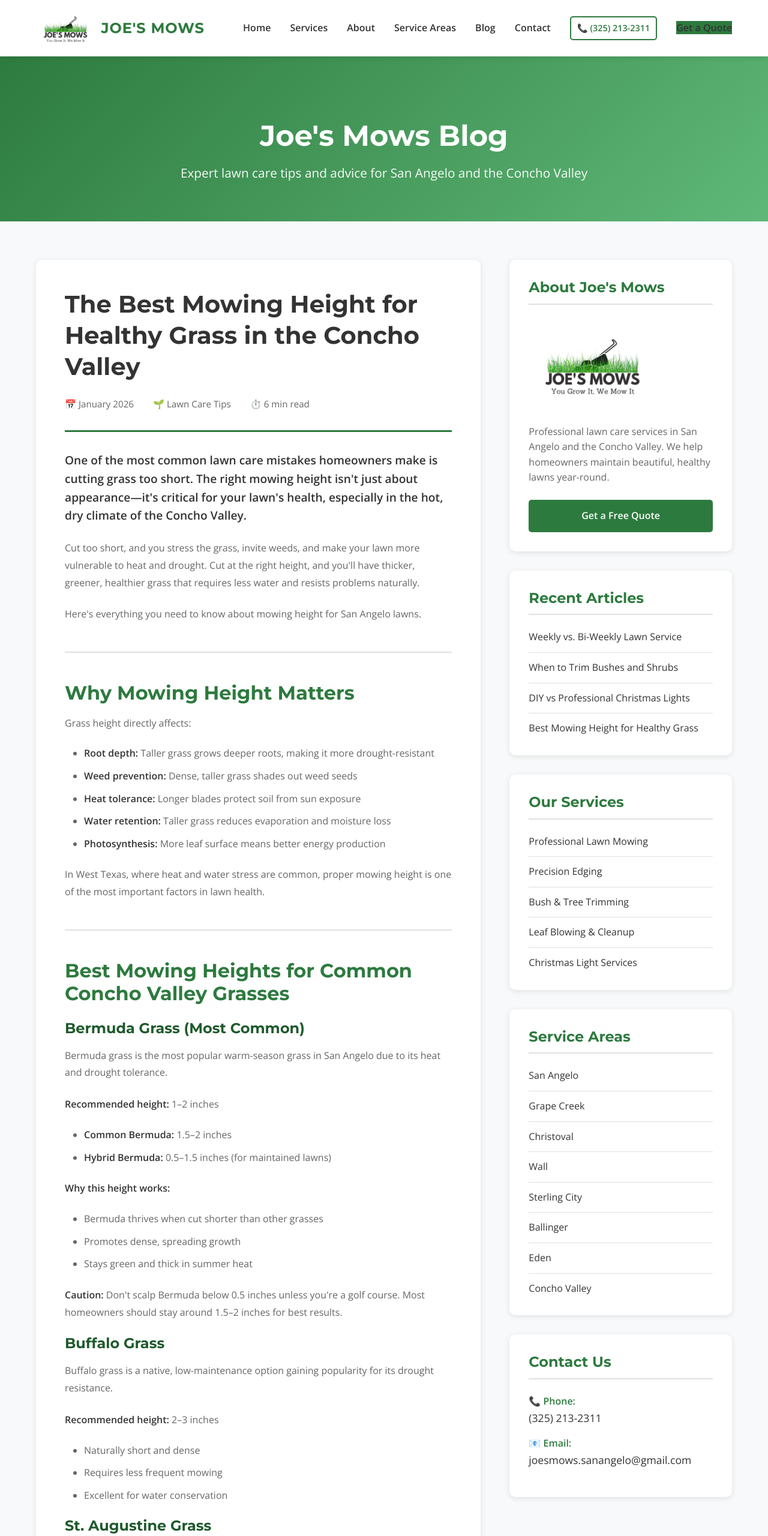
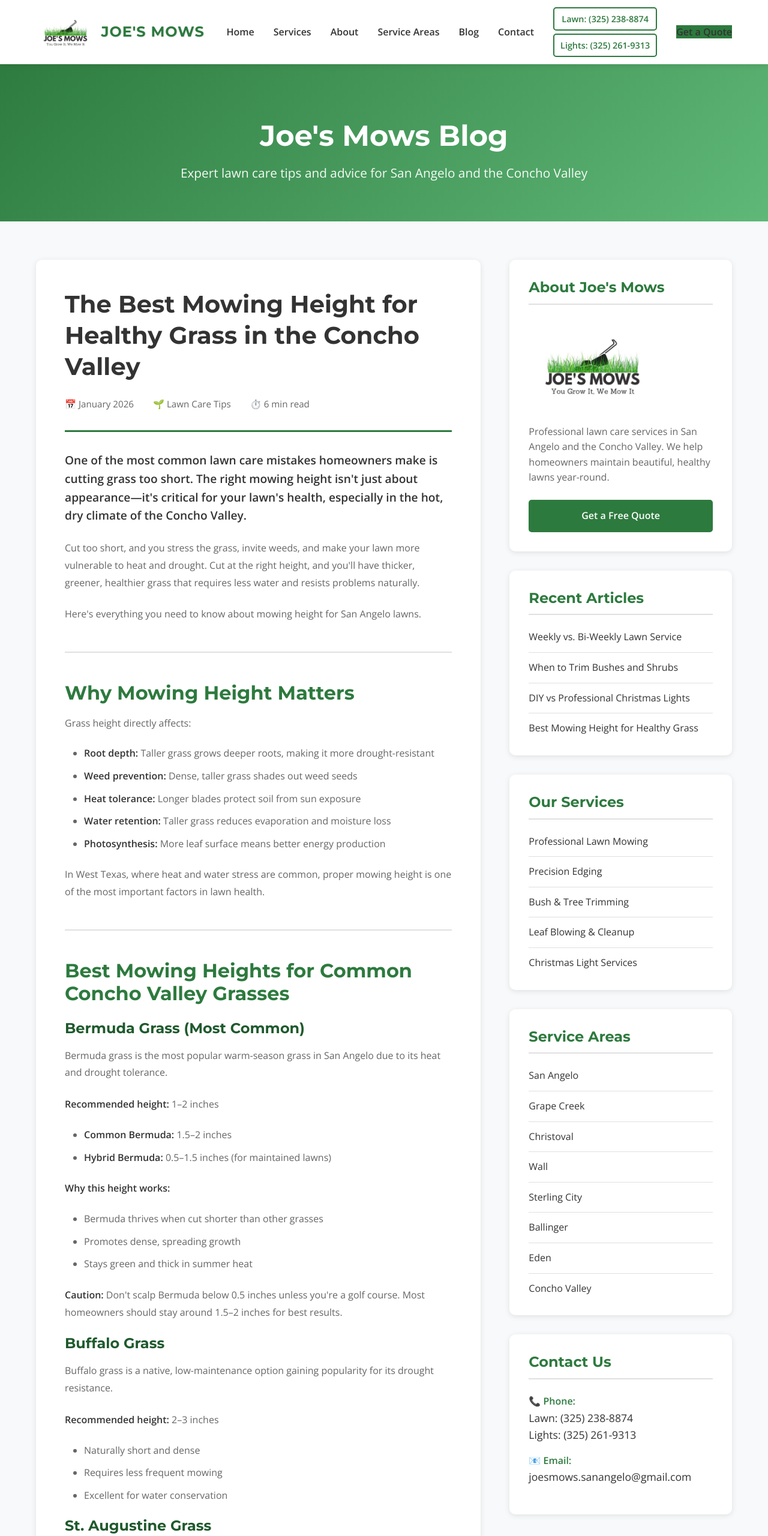
Before and after one commit to conchocatalyst/joes-mows-website, a website: page blog-best-mowing-height-concho-valley.html in a window 1280 px wide. Shown: the top 2560 px of the page at 60% size. Drawn offline with nearby package versions, Linux system fonts and the light colour scheme.

Commit message:
Update all phone numbers on blog pages to dual numbers
- Update navigation phone numbers to show both Lawn and Lights lines
- Update sidebar contact widgets with both numbers
- Update footer contact sections with both numbers
- Update call-to-action buttons (lawn number for general, lights number for Christmas article)
- Update script.js error message with correct lawn number

Co-Authored-By: Warp <agent@warp.dev>

```diff
--- a/blog-best-mowing-height-concho-valley.html
+++ b/blog-best-mowing-height-concho-valley.html
@@ -36,7 +36,12 @@
                     <li><a href="index.html#areas">Service Areas</a></li>
                     <li><a href="blog.html">Blog</a></li>
                     <li><a href="index.html#contact">Contact</a></li>
-                    <li class="nav-phone"><a href="tel:325-213-2311">📞 (325) 213-2311</a></li>
+                    <li class="nav-phone">
+                        <div class="phone-lines">
+                            <a href="tel:325-238-8874">Lawn: (325) 238-8874</a>
+                            <a href="tel:325-261-9313">Lights: (325) 261-9313</a>
+                        </div>
+                    </li>
                     <li><a href="index.html#contact" class="btn-primary">Get a Quote</a></li>
                 </ul>
             </div>
@@ -299,7 +304,7 @@
                             <h3>Get Expert Lawn Mowing Service</h3>
                             <p>Let us handle your lawn with the right techniques, equipment, and expertise. Contact Joe's Mows today for a free estimate.</p>
                             <a href="index.html#contact" class="btn btn-primary btn-large">Request a Quote</a>
-                            <a href="tel:325-213-2311" class="btn btn-secondary btn-large">Call (325) 213-2311</a>
+                            <a href="tel:325-238-8874" class="btn btn-secondary btn-large">Call (325) 238-8874</a>
                         </div>
                     </div>
                 </article>
@@ -351,7 +356,8 @@
                     <div class="sidebar-widget contact-widget">
                         <h3>Contact Us</h3>
                         <p><strong>📞 Phone:</strong><br>
-                        <a href="tel:325-213-2311">(325) 213-2311</a></p>
+                        <a href="tel:325-238-8874">Lawn: (325) 238-8874</a><br>
+                        <a href="tel:325-261-9313">Lights: (325) 261-9313</a></p>
                         <p><strong>📧 Email:</strong><br>
                         <a href="mailto:joesmows.sanangelo@gmail.com">joesmows.sanangelo@gmail.com</a></p>
                     </div>
@@ -390,7 +396,8 @@
                 <div class="footer-section">
                     <h4>Contact</h4>
                     <ul>
-                        <li>(325) 213-2311</li>
+                        <li>Lawn: (325) 238-8874</li>
+                        <li>Lights: (325) 261-9313</li>
                         <li>joesmows.sanangelo@gmail.com</li>
                     </ul>
                 </div>
--- a/script.js
+++ b/script.js
@@ -103,7 +103,7 @@ if (contactForm) {
                 text-align: center;
                 font-weight: 600;
             `;
-            errorMessage.textContent = 'Oops! Something went wrong. Please call us at (325) 213-2311.';
+            errorMessage.textContent = 'Oops! Something went wrong. Please call us at (325) 238-8874.';
             errorMessage.classList.add('success-message');
             contactForm.appendChild(errorMessage);
 
```
Also changed, not shown: blog-christmas-lights-diy-vs-professional.html (+11 -4 lines), blog-shrub-trimming-timing.html (+11 -4 lines), blog.html (+11 -4 lines).
